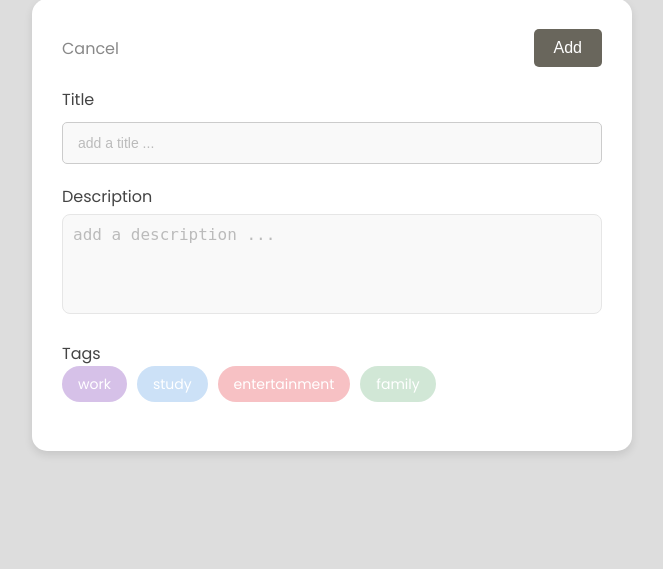
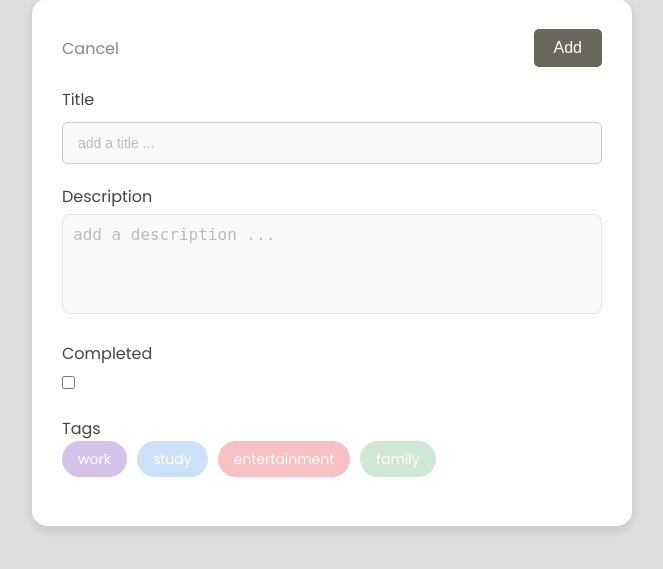
Before and after one commit to Faith-K-commits/django-todo, a Django app: page /tasks/new/ in a window 1280 px wide. Shown: the part 51-620 px from the top of the page, without its empty margins (308-971 px from the left). Run offline with Django 5.2, Linux system fonts and the light colour scheme; the visitor is signed in with stand-in values (Sample User, id 1).

Commit message:
Modify create html to include complete Checkbox

```diff
--- a/tasks/templates/tasks/create_task.html
+++ b/tasks/templates/tasks/create_task.html
@@ -8,26 +8,33 @@
           content="width=device-width, user-scalable=no, initial-scale=1.0, maximum-scale=1.0, minimum-scale=1.0">
     <meta http-equiv="X-UA-Compatible" content="ie=edge">
     <link rel="stylesheet" href="{% static 'css/styles.css' %}">
-    <title>Document</title>
+    <title>Create Task</title>
 </head>
 <body>
 {% block content %}
 <div class="task-form-container">
     <form method="POST" action="{% url 'tasks:create_task' %}">
         {% csrf_token %}
-{#        {{ task_form.as_p }}#}
         <div class="form-header">
             <a href="{% url 'tasks:tasks' %}" class="cancel-button">Cancel</a>
             <button class="add-button">Add</button>
         </div>
+
         <div class="form-group">
             <label for="id_title">Title</label>
             <input type="text" id="id_title" name="title" placeholder="add a title ..." class="form-input">
         </div>
+
         <div class="form-group">
             <label for="id_description">Description</label>
             <textarea id="id_description" name="description" placeholder="add a description ..." class="form-textarea"></textarea>
         </div>
+
+        <div class="form-group">
+            <label for="id_completed">Completed</label>
+            <input type="checkbox" id="id_completed" name="completed" class="form-checkbox">
+        </div>
+
         <div class="form-group">
             <label>Tags</label>
             <div class="tags">
```
